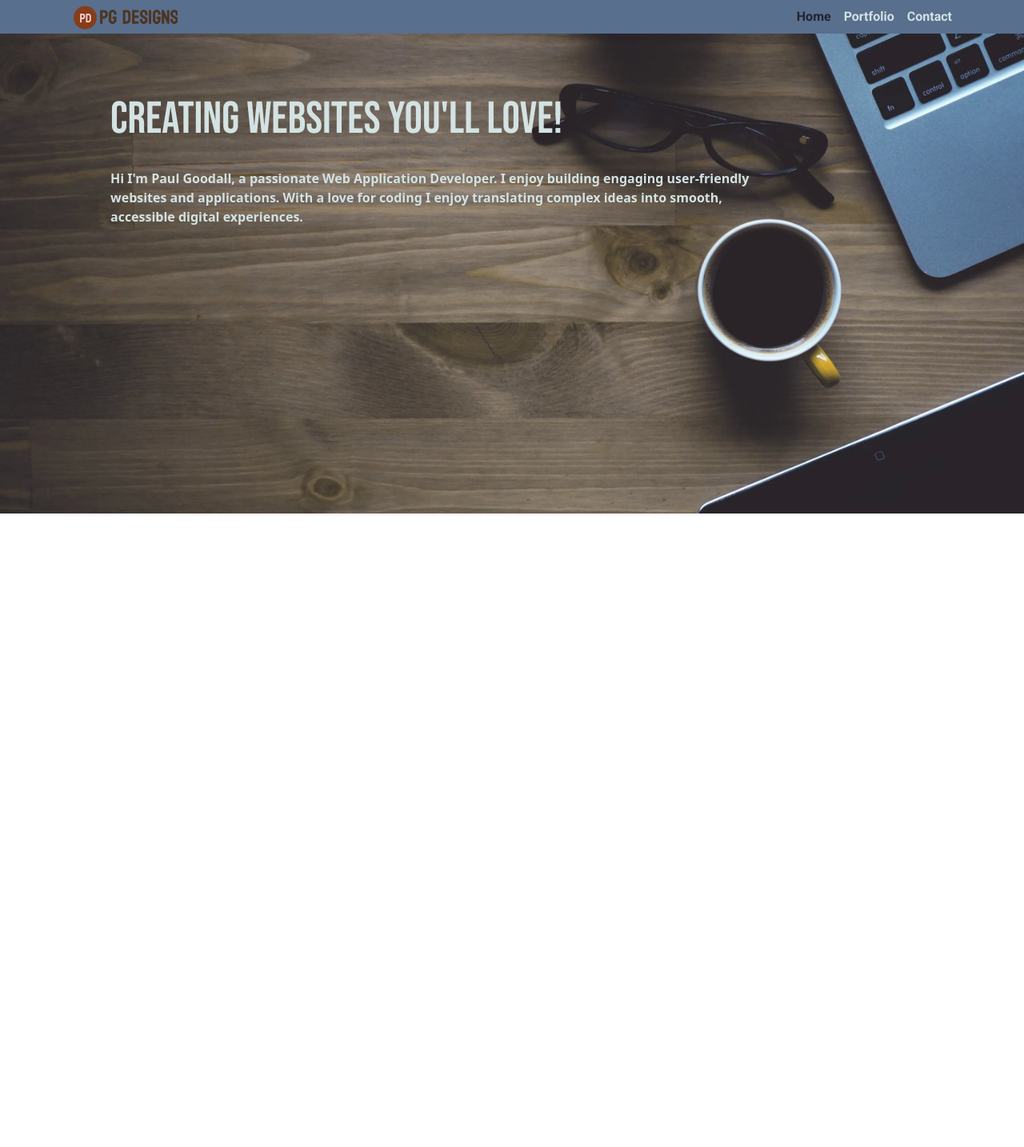
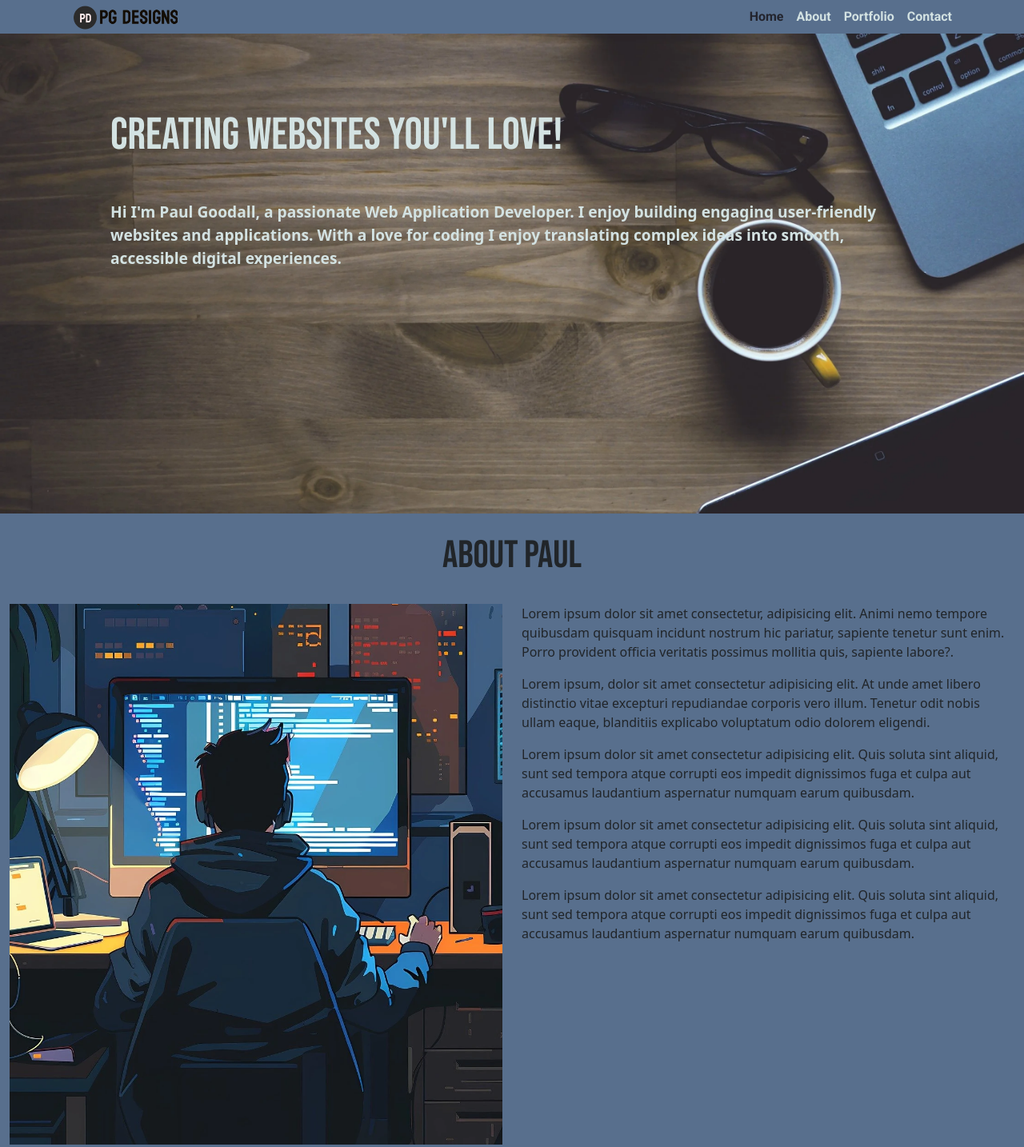
Before and after one commit to P-G1977/cli, a plain HTML site: page index.html in a window 1280 px wide. Shown: the whole page at 80% size. Before the commit the page ends 800 px from the top, so only its background shows below. Drawn offline with nearby package versions, Linux system fonts and the light colour scheme.

Commit message:
Added about section and image with lorum epsom text to be edited further

```diff
--- a/assets/css/style.css
+++ b/assets/css/style.css
@@ -16,7 +16,7 @@
 
 /* Global Styles */
 
-h1 {
+h1, h2 {
         font-family: var(--primary-font);
         font-weight: 400;
         font-style: normal;
@@ -98,12 +98,20 @@ h1 {
 #hero h1 {
         text-align: left;
         color: var(--secondary-color);
-        padding: 10px;
+        padding: 30px 10px;
 }
 
 .lead-text {
+        font-size: 1.2rem;
         text-align: left;
         color: var(--secondary-color);
         font-weight: 600;
         padding: 10px;
 }
+
+/* About */
+
+#about {
+        background-color: var(--primary-color);
+        min-width: 100%;
+}
--- a/index.html
+++ b/index.html
@@ -4,7 +4,7 @@
 <head>
   <meta charset="UTF-8">
   <meta name="viewport" content="width=device-width, initial-scale=1.0">
-  <title>Document</title>
+  <title>PG-Designs ¦ Home</title>
   <!--Bootstrap HTML-->
   <link href="https://cdn.jsdelivr.net/npm/bootstrap@5.3.3/dist/css/bootstrap.min.css" rel="stylesheet"
     integrity="sha384-QWTKZyjpPEjISv5WaRU9OFeRpok6YctnYmDr5pNlyT2bRjXh0JMhjY6hW+ALEwIH" crossorigin="anonymous">
@@ -14,7 +14,8 @@
 <body>
   <nav id="navbar" class="navbar navbar-expand-sm bg-body-tertiary">
     <div class="container">
-      <a class="navbar-brand" href="index.html"><img src="assets/images/p-gdesigns.webp" alt="PG Designs logo" class="logo">
+      <a class="navbar-brand" href="index.html"><img src="assets/images/p-gdesigns1.webp" alt="PG Designs logo"
+          class="logo">
       </a>
       <button class="navbar-toggler" type="button" data-bs-toggle="collapse" data-bs-target="#navbarNav"
         aria-controls="navbarNav" aria-expanded="false" aria-label="Toggle navigation">
@@ -24,6 +25,9 @@
         <ul class="navbar-nav ms-auto">
           <li class="nav-item">
             <a class="nav-link active" aria-current="page" href="#">Home</a>
+          </li>
+          <li class="nav-item">
+            <a class="nav-link" href="#about">About</a>
           </li>
           <li class="nav-item">
             <a class="nav-link" href="#">Portfolio</a>
@@ -42,23 +46,57 @@
       <div class="col-12 text-center">
         <h1 class="display-4">Creating Websites You'll Love!</h1>
         <p class="lead-text mb-5">Hi I'm Paul Goodall,<srtong> a passionate Web Application Developer.</srtong>
-        I enjoy building engaging user-friendly<br> websites and applications. With a love for coding
-      <strong>I enjoy translating complex ideas into smooth,<br> accessible digital experiences.
-      </strong></p>
-
+          I enjoy building engaging user-friendly<br> websites and applications. With a love for coding
+          <strong>I enjoy translating complex ideas into smooth,<br> accessible digital experiences.
+          </strong></p>
       </div>
     </section>
+  </header>
 
-  </header>
+  <main>
+    <section id="about" class="container">
+      <div class="row">
+        <div class="col-12 text-center my-4">
+          <h2 class="display-5">About Paul</h2>
+        </div>
+        <div class="col-12 col-md-6 mb-4">
+          <img src="assets/images/developer.webp" class="img-fluid" alt="Man at computer coding">
+        </div>
+        <div class="col-12 col-md-6 mb-4">
+          <p>
+            Lorem ipsum dolor sit amet consectetur, adipisicing elit. Animi nemo tempore quibusdam quisquam incidunt
+            nostrum hic pariatur, sapiente tenetur sunt enim. Porro provident officia veritatis possimus mollitia quis,
+            sapiente labore?.
+          </p>
+          <p>
+            Lorem ipsum, dolor sit amet consectetur adipisicing elit. At unde amet libero distinctio vitae excepturi
+            repudiandae corporis vero illum. Tenetur odit nobis ullam eaque, blanditiis explicabo voluptatum odio
+            dolorem eligendi.
+          </p>
+          <p>
+            Lorem ipsum dolor sit amet consectetur adipisicing elit. Quis soluta sint aliquid, sunt sed tempora atque
+            corrupti eos impedit dignissimos fuga et culpa aut accusamus laudantium aspernatur numquam earum quibusdam.
+          </p>
+          <p>
+            Lorem ipsum dolor sit amet consectetur adipisicing elit. Quis soluta sint aliquid, sunt sed tempora atque
+            corrupti eos impedit dignissimos fuga et culpa aut accusamus laudantium aspernatur numquam earum quibusdam.
+          </p>
+          <p>
+            Lorem ipsum dolor sit amet consectetur adipisicing elit. Quis soluta sint aliquid, sunt sed tempora atque
+            corrupti eos impedit dignissimos fuga et culpa aut accusamus laudantium aspernatur numquam earum quibusdam.
+          </p>
+        </div>
+      </div>
+    </section>
+  </main>
 
 
   <!-- Font Awesome kit -->
   <script src="https://kit.fontawesome.com/d0511671cd.js" crossorigin="anonymous"></script>
   <!-- Bootstrap Javascript -->
   <script src="https://cdn.jsdelivr.net/npm/bootstrap@5.3.3/dist/js/bootstrap.bundle.min.js"
-  integrity="sha384-YvpcrYf0tY3lHB60NNkmXc5s9fDVZLESaAA55NDzOxhy9GkcIdslK1eN7N6jIeHz"
-  crossorigin="anonymous">
-</script>
+    integrity="sha384-YvpcrYf0tY3lHB60NNkmXc5s9fDVZLESaAA55NDzOxhy9GkcIdslK1eN7N6jIeHz" crossorigin="anonymous">
+  </script>
 </body>
 
 </html>
```
Also changed, not shown: assets/images/developer.webp (added), assets/images/favicon-1.png (added), assets/images/p-gdesigns.webp (deleted), assets/images/p-gdesigns1.webp (added).
